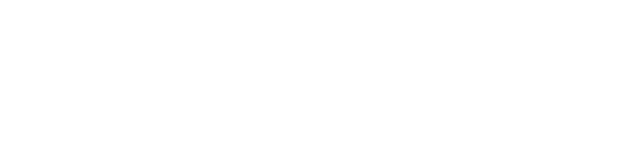
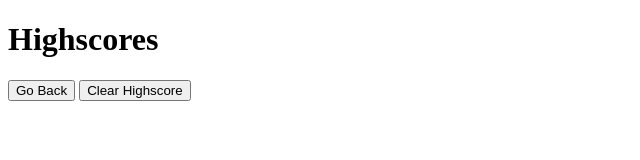
Before and after one commit to sarsieg/Web-APIs-Code-Quiz, a plain HTML site: page highscores.html in a window 1280 px wide. Shown: the whole page, without its empty margins (0-640 px from the left). Drawn offline with Linux system fonts and the light colour scheme.

Commit message:
added div timer and quiz content as well as added buttons to go back and reset the highscore. also linked highscores javascript to the highscores HTML.

```diff
--- a/highscores.html
+++ b/highscores.html
@@ -10,4 +10,21 @@
 
 
     <title>Document</title>
+
+<body>
+    <div id="wrapper">
+        <!-- Div for timer -->
+        <div id="currentTime"></div>
+        <!-- Div for quiz content -->
+        <div id="questionsDiv">
+            <h1>Highscores</h1>
+            <ul id="highScore"></ul>
+            <!-- Added buttons to go back and reset the highscore -->
+            <button id="goBack">Go Back</button>
+            <button id="clear" value="reset">Clear Highscore</button>
+        </div>
+    </div>
+    <script src="highscores.js"></script>
+</body>
+
 </head>
```
